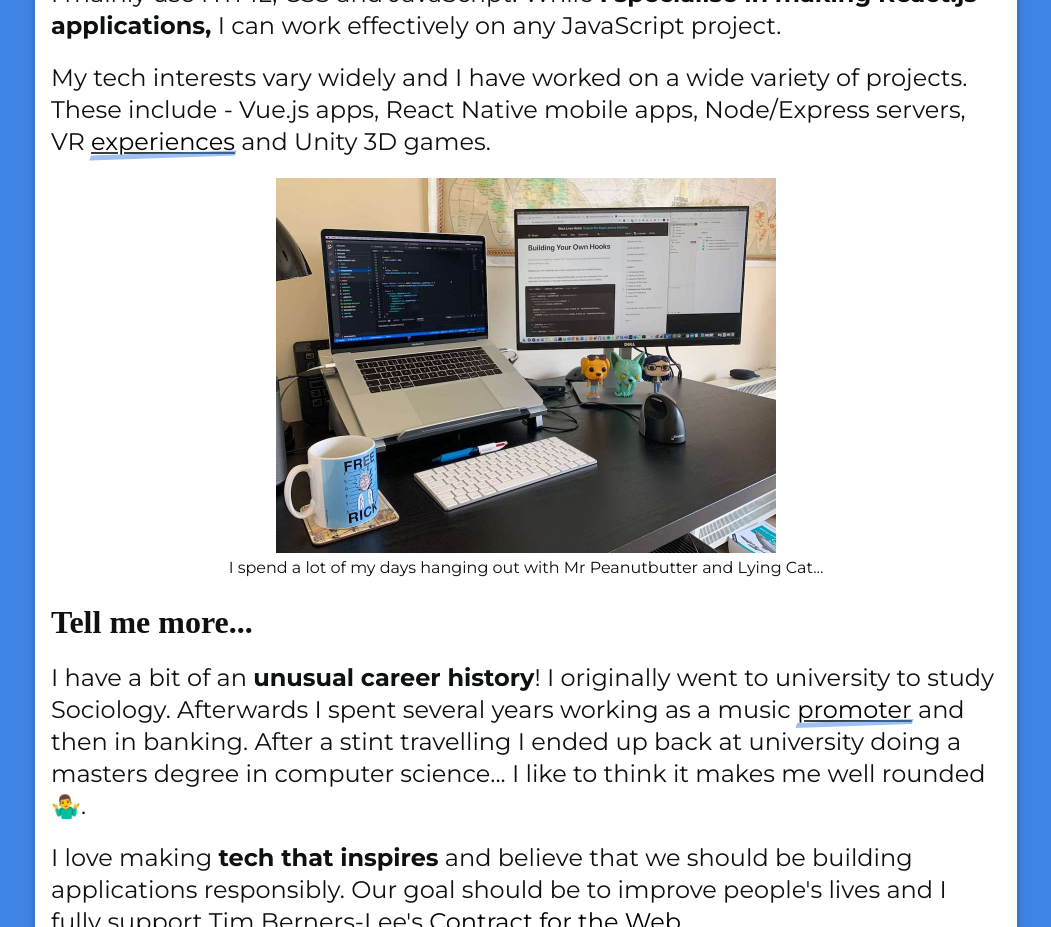
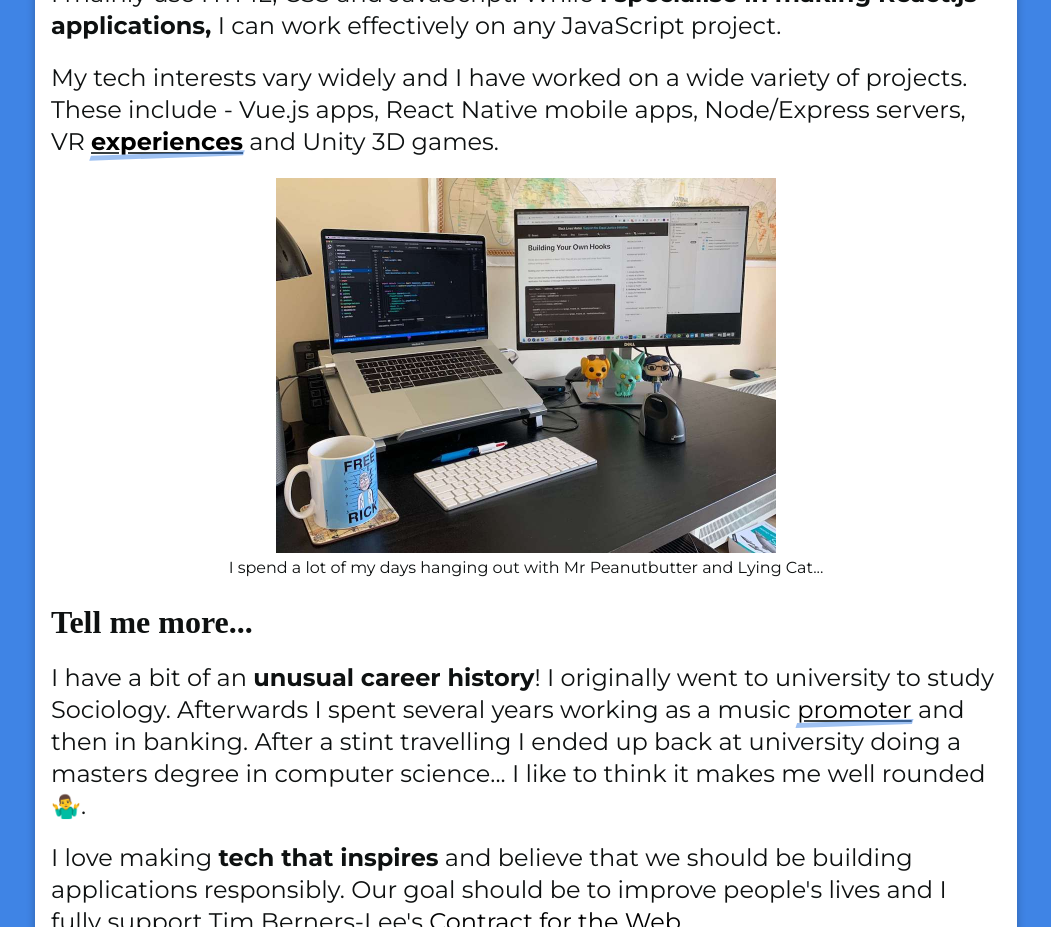
Before and after one commit to cashtotalszero/alex-parrott, a Next.js app: page /about in a window 1280 px wide. Shown: the part 1080-2007 px from the top of the page, without its empty margins (114-1165 px from the left). Built offline with nearby package versions, Linux system fonts and the light colour scheme; a web font is replaced by a local one.

Commit message:
Link updated

```diff
--- a/pages/about.js
+++ b/pages/about.js
@@ -1,8 +1,8 @@
 import Page from '../components/Page';
 import Image from '../components/Image';
-import TextBlock, { BOLD, EMOJI, LINK } from '../components/TextBlock';
+import TextBlock, { BOLD, EMOJI, LINK, NAV } from '../components/TextBlock';
 
-import { VR_SHOWROOM, MONKEY_KNIFE_FIGHT, CONTRACT_FOR_THE_WEB } from '../constants/urls';
+import { VR_DEMO, MONKEY_KNIFE_FIGHT, CONTRACT_FOR_THE_WEB } from '../constants/urls';
 import { GB_FLAG, MAN_SHRUGGING, WINKING_FACE } from '../constants/emojis';
 
 const AboutPage = () => (
@@ -37,7 +37,7 @@ const AboutPage = () => (
           text:
             'My tech interests vary widely and I have worked on a wide variety of projects. These include - Vue.js apps, React Native mobile apps, Node/Express servers, VR ',
         },
-        { type: LINK, href: VR_SHOWROOM, text: 'experiences' },
+        { type: NAV, href: VR_DEMO, text: 'experiences', bold: true },
         { text: ' and Unity 3D games.' },
       ]}
     />
```
